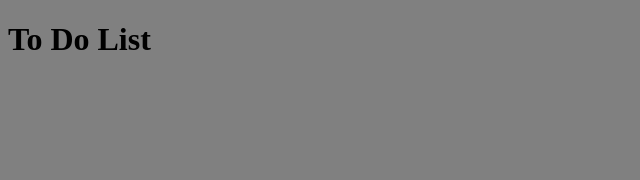
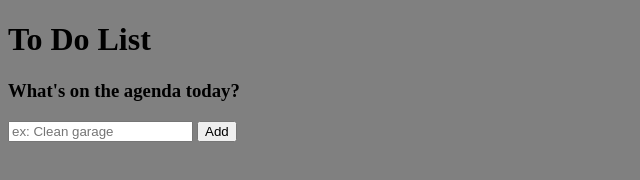
Before and after one commit to Cpreza24/todolist, a plain HTML site: page index.html in a window 1280 px wide. Shown: the whole page, without its empty margins (0-640 px from the left). Drawn offline with Linux system fonts and the light colour scheme.

Commit message:
adds form and handles submit button

```diff
--- a/index.html
+++ b/index.html
@@ -1,8 +1,4 @@
 <!DOCTYPE html>
-<!--[if lt IE 7]>      <html class="no-js lt-ie9 lt-ie8 lt-ie7"> <![endif]-->
-<!--[if IE 7]>         <html class="no-js lt-ie9 lt-ie8"> <![endif]-->
-<!--[if IE 8]>         <html class="no-js lt-ie9"> <![endif]-->
-<!--[if gt IE 8]>      <html class="no-js"> <!--<![endif]-->
 <html>
     <head>
         <meta charset="utf-8">
@@ -13,7 +9,16 @@
         <link rel="stylesheet" href="styles.css">
     </head>
     <body>
-        <h1>To Do List</h1>
+        <div class="headerDiv">
+            <h1>To Do List</h1>
+            <h3>What's on the agenda today?</h3>
+        </div>
+        <div>
+            <form class="taskForm" action="">
+                <input class="submitInput" type="text" placeholder="ex: Clean garage" />
+                <input class="submitButton" type="submit" value="Add">
+            </form>
+        </div>
 
         <script src="script.js" async defer></script>
     </body>
--- a/script.js
+++ b/script.js
@@ -0,0 +1,6 @@
+let form = document.querySelector('.taskForm');
+
+form.addEventListener('submit', e => {
+    e.preventDefault();
+    console.log('for submitted');
+})
```
